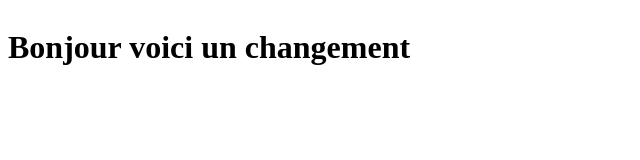
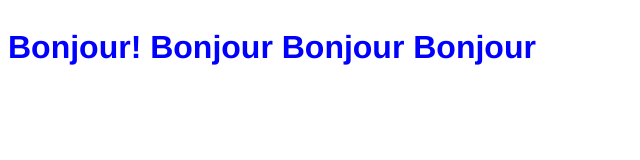
Before and after one commit to gabpoiss/github-demo, a plain HTML site: page index.html in a window 1280 px wide. Shown: the whole page, without its empty margins (0-640 px from the left). Drawn offline with Linux system fonts and the light colour scheme.

Commit message:
Nouvelle couleur et nouveau message.

```diff
--- a/index.html
+++ b/index.html
@@ -4,12 +4,16 @@
 <img src="" alt="">
 
 <html>
+<head>
+	<link rel="stylesheet" href="style.css">
+
+</head>
 	<body>
 		<script>
 		<link rel="stylesheet" href="">
 		// color picker = commande - shift - c
 
 		</script>
-		<h1>Bonjour voici un changement</h1>
+		<h1>Bonjour! Bonjour Bonjour Bonjour</h1>
 	</body>
 </html>
--- /dev/null
+++ b/style.css
@@ -0,0 +1,5 @@
+h1{
+	color: blue;
+	justify-content: space-between;
+	font-family: helvetica;
+}
```
